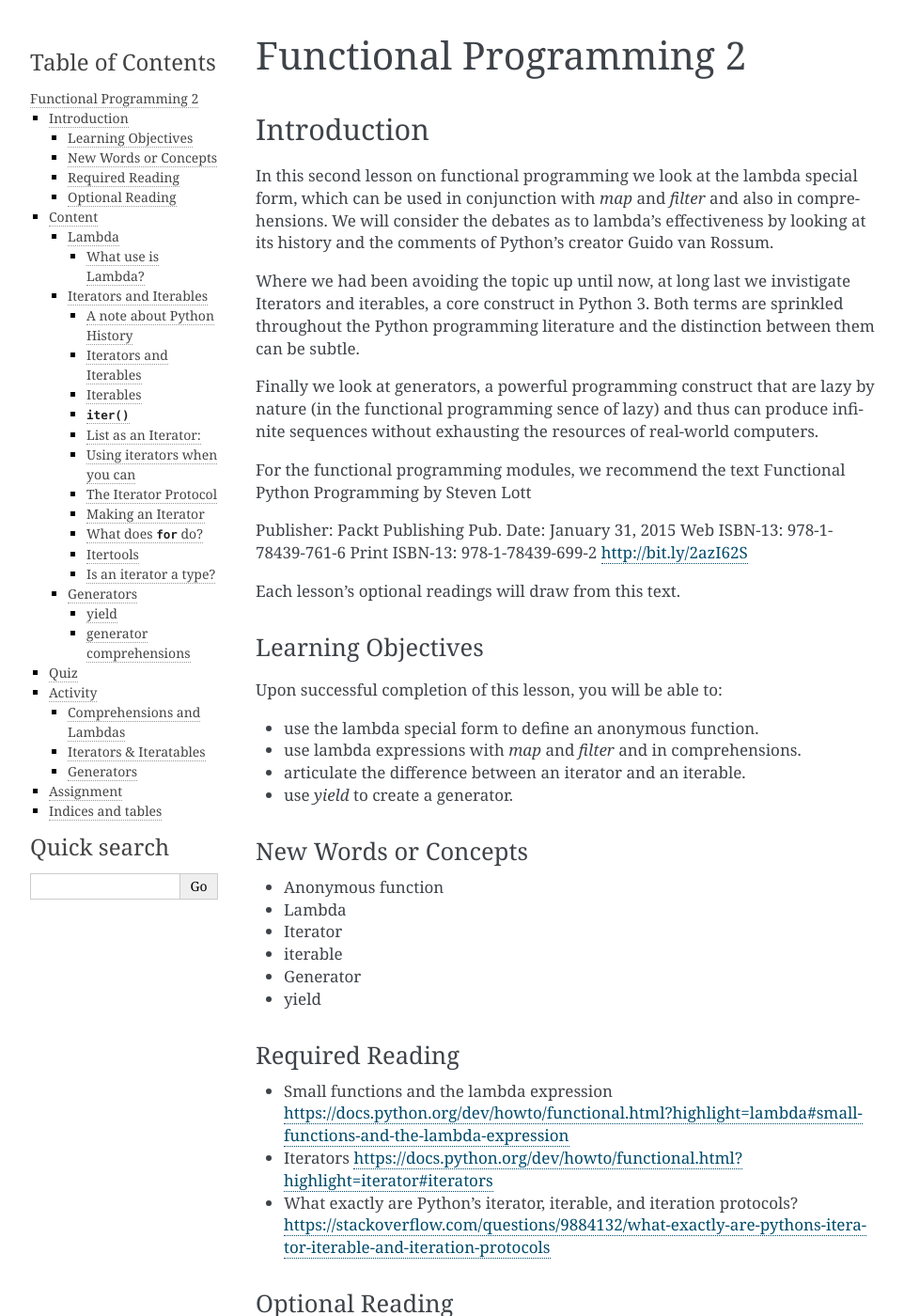
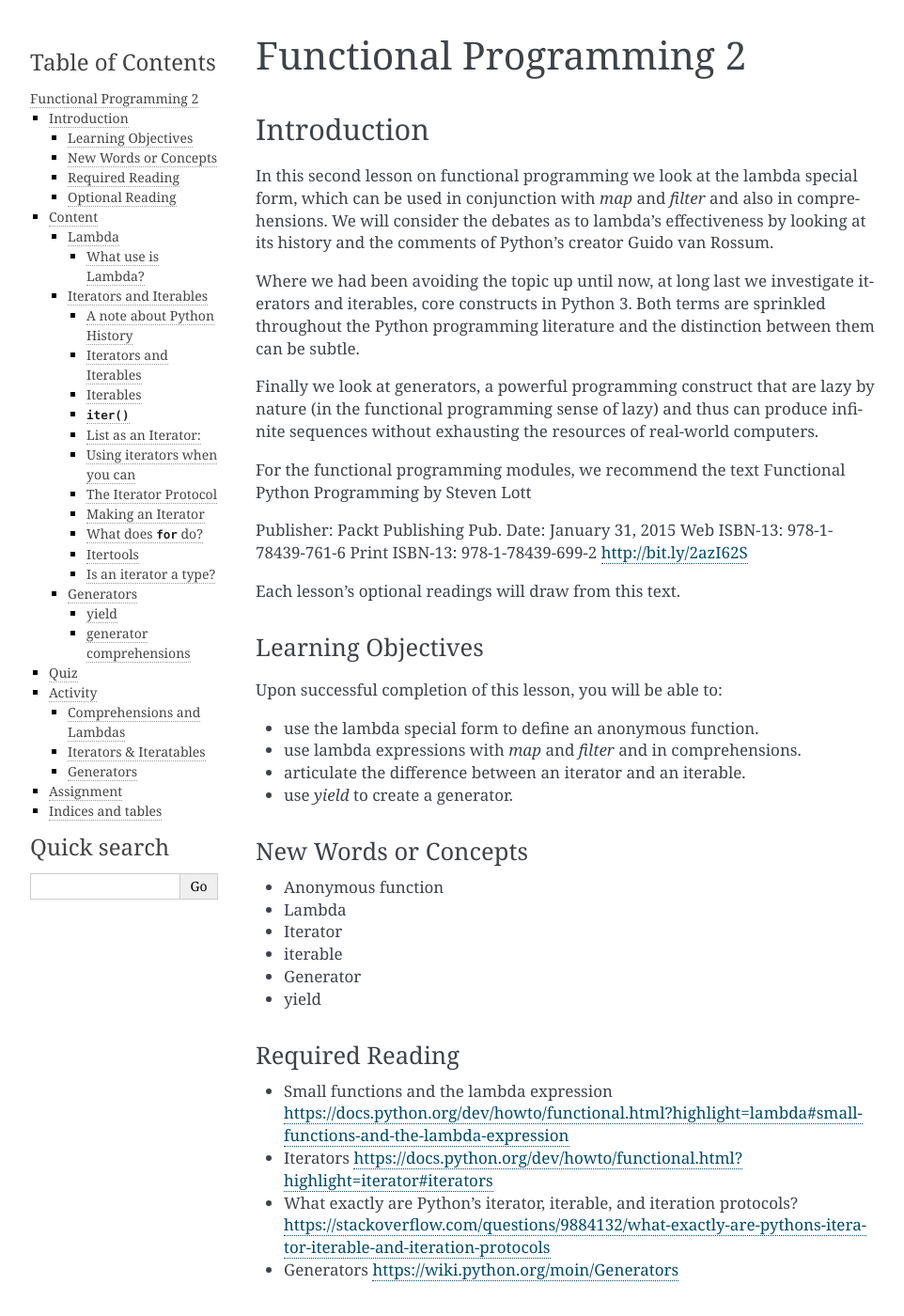
Before and after one commit to ak-foster/FP2, a Sphinx documentation site: the page built from source/index.rst, in a window 1280 px wide and 1400 px high. Shown: the whole window at 94% size, without its empty margins (148-1110 px from the left). Built offline with Sphinx 7.4.7, drawn with Linux system fonts in a browser that asks for light colours; some of the changed text lies outside the part shown.

Commit message:
Readings

```diff
--- a/source/index.rst
+++ b/source/index.rst
@@ -18,9 +18,9 @@
 
 In this second lesson on functional programming we look at the lambda special form, which can be used in conjunction with `map` and `filter` and also in comprehensions.  We will consider the debates as to lambda's effectiveness by looking at its history and the comments of Python's creator Guido van Rossum.
 
-Where we had been avoiding the topic up until now, at long last we invistigate Iterators and iterables, a core construct in Python 3.  Both terms are sprinkled throughout the Python programming literature and the distinction between them can be subtle.
+Where we had been avoiding the topic up until now, at long last we investigate iterators and iterables, core constructs in Python 3.  Both terms are sprinkled throughout the Python programming literature and the distinction between them can be subtle.
 
-Finally we look at generators, a powerful programming construct that are lazy by nature (in the functional programming sence of lazy) and thus can produce infinite sequences without exhausting the resources of real-world computers.
+Finally we look at generators, a powerful programming construct that are lazy by nature (in the functional programming sense of lazy) and thus can produce infinite sequences without exhausting the resources of real-world computers.
 
 For the functional programming modules,  we recommend the text Functional Python Programming by Steven Lott
 
@@ -64,6 +64,8 @@
   https://docs.python.org/dev/howto/functional.html?highlight=iterator#iterators
 * What exactly are Python's iterator, iterable, and iteration protocols?
   https://stackoverflow.com/questions/9884132/what-exactly-are-pythons-iterator-iterable-and-iteration-protocols
+* Generators
+  https://wiki.python.org/moin/Generators
 
 
 Optional Reading
@@ -71,6 +73,9 @@
 
 * Lott, S. (2015) Chapter 5. Higher-order Functions. Using Python lambda forms. In Functional Python Programming.
 * Lott, S. (2015) Chapter 3. Functions, Iterators, and Generators. In Functional Python Programming.
+* PEP 255 --- Simple Generators
+  https://www.python.org/dev/peps/pep-0255/
+
 
 
 *******
```
